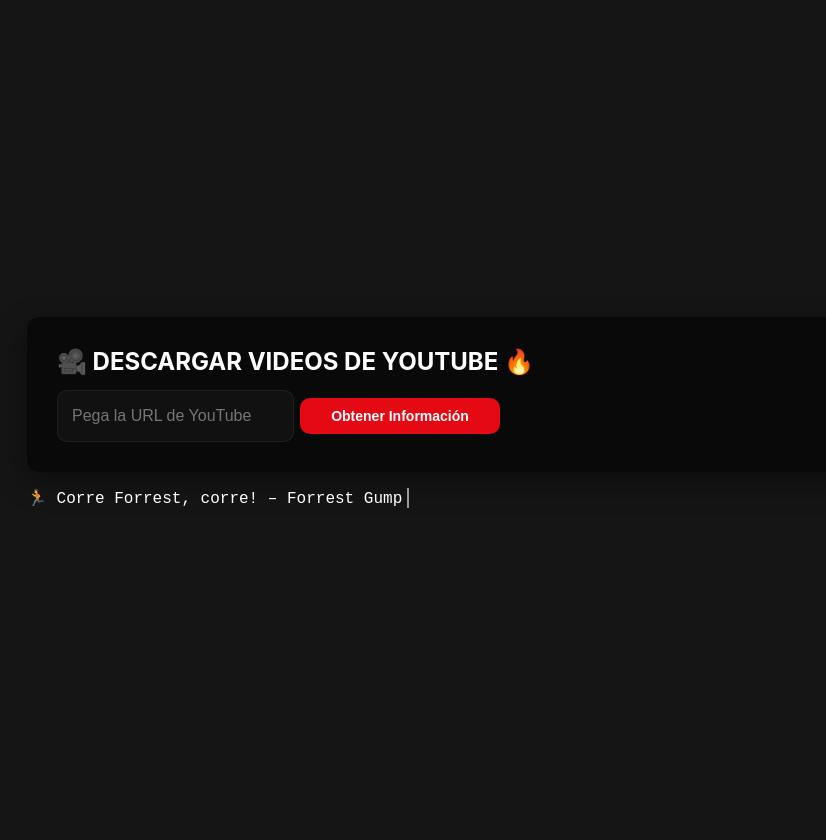
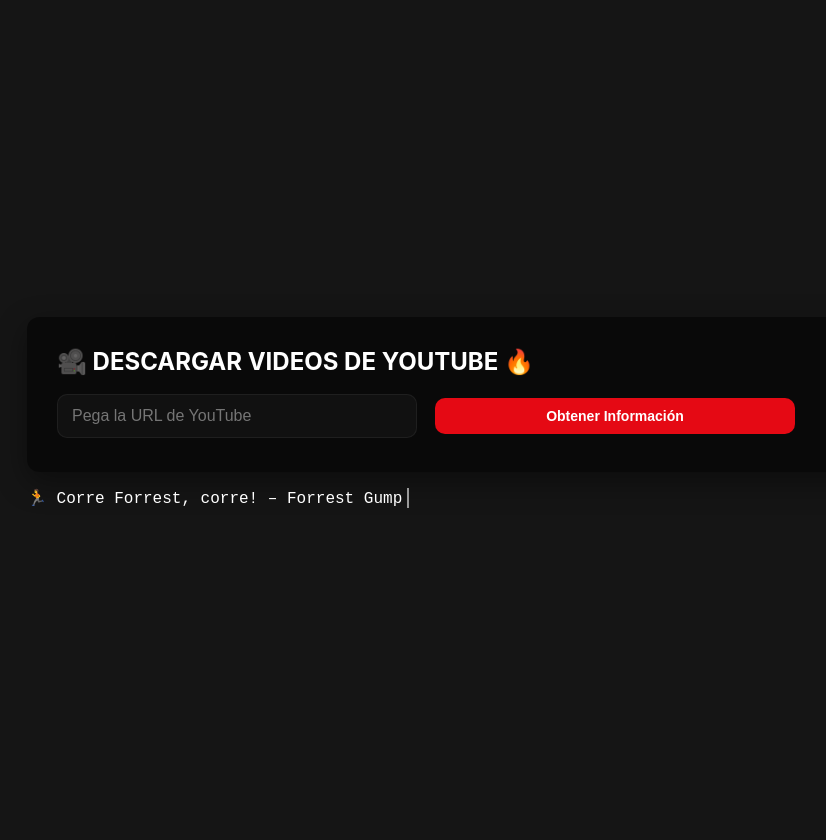
Before and after one commit to georduran-lab/descargador_videos, a Flask app: page / in a window 1280 px wide. Shown: the whole page, without its empty margins (163-989 px from the left). Run offline with Flask 3, Linux system fonts and the light colour scheme.

Commit message:
Update style.css

```diff
--- a/static/style.css
+++ b/static/style.css
@@ -1,3 +1,4 @@
+
 :root {
   --accent: #e50914;
   --bg: rgba(0,0,0,0.85);
@@ -81,27 +82,27 @@ body {
 .card {
   background: rgba(0, 0, 0, 0.541);
   padding: 28px;
-  border-radius: 15px;
+  border-radius: 10px;
   box-shadow: 0 10px 30px rgba(0,0,0,0.4);
   z-index:2;
 }
 
 /* --- TIPOGRAFÍA ADAPTATIVA --- */
 h1 { margin:0 0 14px; font-size: clamp(1.4rem, 2vw + 1rem, 2rem); }
-h2 { margin:0 0 6px; font-size: clamp(1.1rem, 1.5vw + 0.8rem, 1.6rem); }
+h2 { margin:0 0 15px; font-size: clamp(1.1rem, 1.5vw + 0.8rem, 1.6rem); }
 p, button, input, .small { font-size: clamp(0.85rem, 1vw + 0.6rem, 1rem); }
 
 /* --- FORMULARIO --- */
 .row {
   display: flex;
-  gap: 6px;
+  gap: 18px;
   flex-wrap: wrap;
-  align-items: stretch;
+  align-items: center;
 }
 
 /* Input con el mismo ancho que la miniatura */
 input[type="text"] {
-  flex: 0 0 200px; /* igual que el ancho desktop de la miniatura */
+  flex: 0 0 360px; /* igual que el ancho desktop de la miniatura */
   padding: 12px 14px;
   border-radius: 10px;
   border: 1px solid rgba(255,255,255,0.06);
@@ -111,7 +112,7 @@ input[type="text"] {
 }
 
 form button[name="preview"] {
-  flex: 0 0 200px; /* mismo ancho que input y miniatura */
+  flex: 0 0 360px; /* mismo ancho que input y miniatura */
   padding: 10px 14px;
 }
 
@@ -221,11 +222,12 @@ footer {
 @media (max-width:768px){
   .wrap { padding:12px; }
   .thumb { flex:0 0 160px; }
-  input[type="text"], form button[name="preview"] { flex:0 0 160px; } /* ancho igual miniatura */
+  .row { gap: 8px;align-items: center; /* centra horizontalmente */
+  justify-content: center;}
 }
 
 @media (max-width:480px){
-  .info { flex-direction:column; align-items:center; }
+  .info { flex-direction:column; align-items:center;}
   .thumb { width:100%; max-width:260px; align-items:center; }
   .meta { text-align:center; }
   .actions { flex-direction:column; }
```
